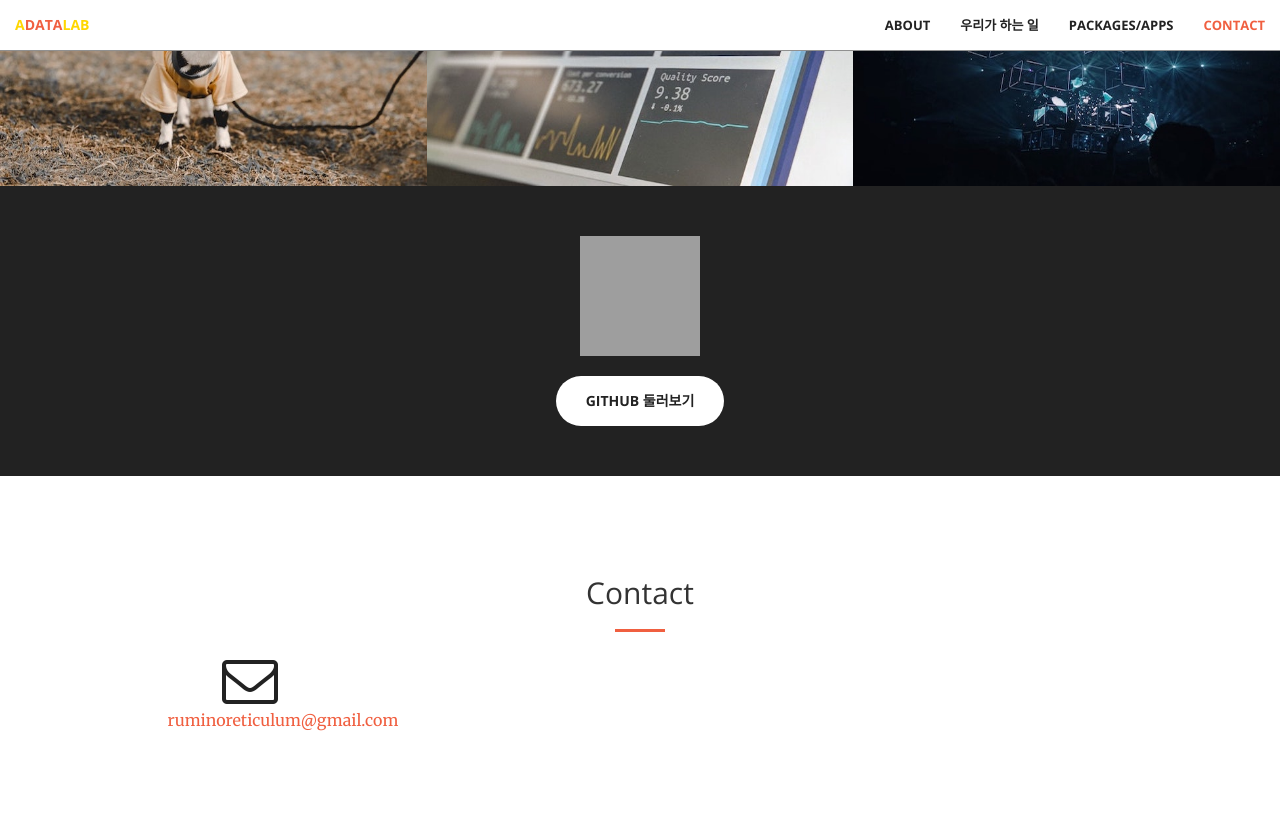
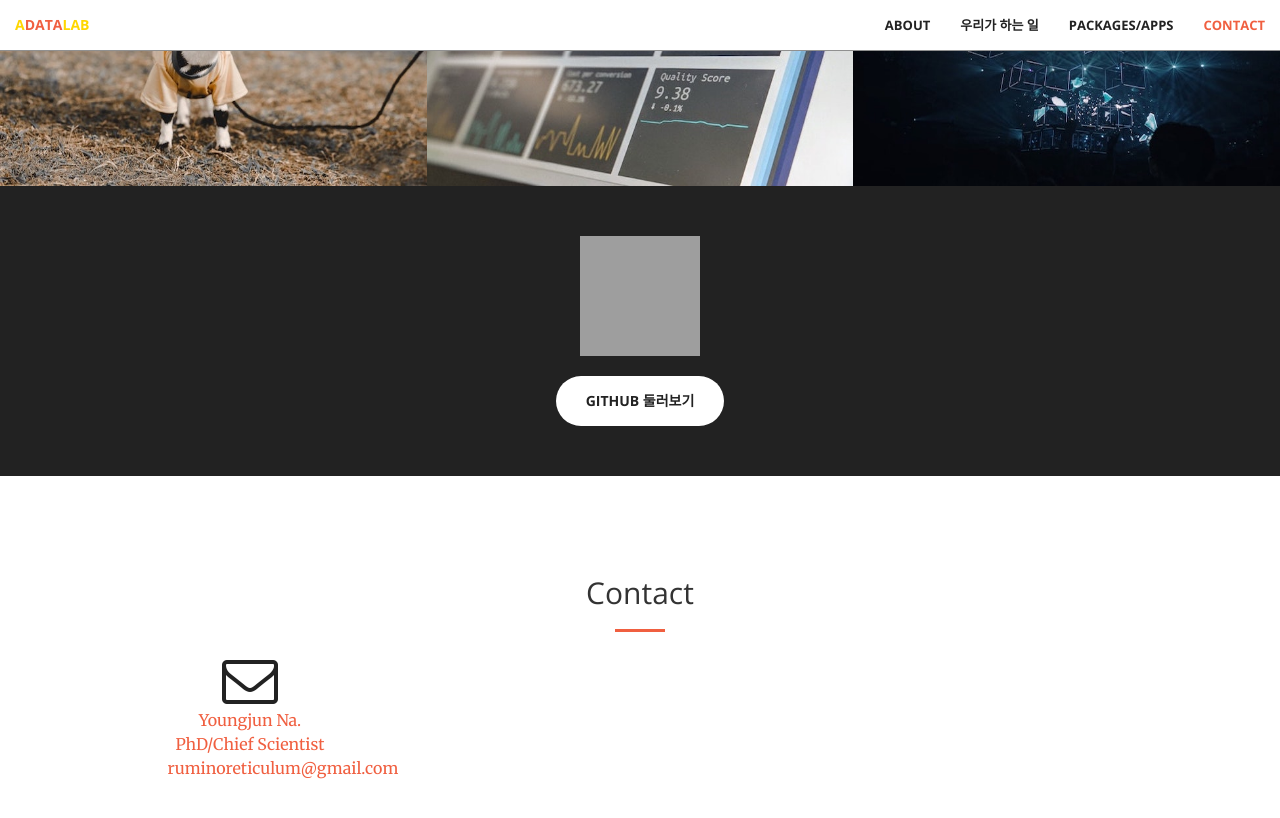
Before and after one commit to adatalab/adatalab.github.io, a Jekyll site: the page built from index.html, in a window 1280 px wide and 900 px high, scrolled down 2237 px. Shown: the top 818 px of the window. Built offline with Jekyll 4.4.1, drawn with Linux system fonts in a browser that asks for light colours; grey boxes are pictures that could not be loaded.

Commit message:
contact change

```diff
--- a/_includes/contact.html
+++ b/_includes/contact.html
@@ -22,7 +22,8 @@
         <div class="col-lg-2 col-lg-offset-1 text-center">
             <a href="mailto: ruminoreticulum@gmail.com ">
             <i class="fa fa-envelope-o fa-3x wow bounceIn" data-wow-delay=".1s"></i>
-                <p>ruminoreticulum@gmail.com</p>
+                <p>Youngjun Na. PhD/Chief Scientist<br>
+                ruminoreticulum@gmail.com</p>
             </a>
         </div>
     </div>
```
Also changed, not shown: 1 other file.
